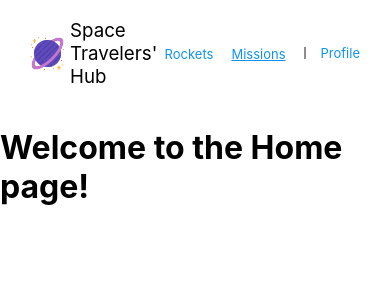
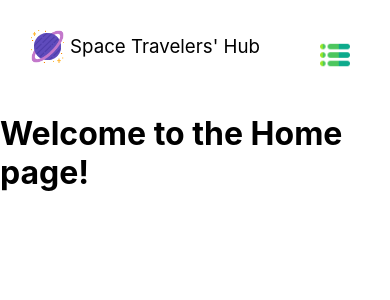
Before and after one commit to ibugithub/Project-SpaceX, a React (Create React App) app: page /Missions in a window 390 px wide. Shown: the top 300 px of the page. Built offline with nearby package versions, Linux system fonts and the light colour scheme.

Commit message:
Add data fetching functionality and render the fetching data

```diff
--- a/package.json
+++ b/package.json
@@ -7,6 +7,8 @@
     "@testing-library/jest-dom": "^5.16.5",
     "@testing-library/react": "^13.4.0",
     "@testing-library/user-event": "^13.5.0",
+    "axios": "^1.4.0",
+    "prop-types": "^15.8.1",
     "react": "^18.2.0",
     "react-dom": "^18.2.0",
     "react-redux": "^8.1.1",
@@ -41,6 +43,7 @@
   "devDependencies": {
     "@babel/core": "^7.22.5",
     "@babel/eslint-parser": "^7.22.5",
+    "@babel/plugin-proposal-private-property-in-object": "^7.21.11",
     "@babel/plugin-syntax-jsx": "^7.22.5",
     "@babel/preset-env": "^7.22.5",
     "@babel/preset-react": "^7.22.5",
--- a/src/components/Navbar.js
+++ b/src/components/Navbar.js
@@ -1,28 +1,55 @@
-import React from 'react';
+import React, { useState, useRef } from 'react';
 import { NavLink } from 'react-router-dom';
 import '../styles/Navbar.css';
+import menu from '../images/menu.png';
 import saturn from '../images/saturn.png';
 
-const Navbar = () => (
+const Navbar = () => {
+  const navBar = useRef(null);
+  const navContainer = useRef(null);
+  const separator = useRef(null);
+  const [isToggled, setIsToggled] = useState(false);
+  const handleClick = () => {
+    setIsToggled(!isToggled);
+    if (isToggled) {
+      navBar.current.classList.add('toggledNav');
+      navContainer.current.classList.add('alignTop');
+      separator.current.style.display = 'none';
+    } else {
+      navBar.current.classList.remove('toggledNav');
+      navContainer.current.classList.remove('alignTop');
+      separator.current.style.display = 'block';
+    }
+  };
+  return (
+    <nav id="nav" ref={navContainer}>
 
-  <nav className="dFlx">
       <div className="logo_title_container">
         <img className="logo" src={saturn} alt="" />
-      <h3 className="fontW400">Space Travelers&apos; Hub</h3>
+        <h3 className="fontW400 margin0">Space Travelers&apos; Hub</h3>
       </div>
-    <ul className="NavBar_ul">
+
+      <div>
+
+        <div className="mobileShow">
+          <button id="menuImg" type="button" onClick={handleClick}>
+            <img id="menu-img" src={menu} alt="This is a menu logo" />
+          </button>
+        </div>
+
+        <ul className="desktopShow NavBar_ul" ref={navBar}>
           <li>
             <NavLink className={({ isActive }) => (isActive ? 'active' : ' ')} to="/"> Rockets</NavLink>
           </li>
-
           <li><NavLink to="/Missions">Missions</NavLink></li>
-
           <li className="profileLi">
-        <div className="spearator" />
+            <div ref={separator} className="spearator" />
             <NavLink className={({ isActive }) => (isActive ? 'active' : ' ')} to="/Profile"> Profile </NavLink>
           </li>
         </ul>
+
+      </div>
     </nav>
   );
-
+};
 export default Navbar;
--- /dev/null
+++ b/src/components/Rocket.js
@@ -0,0 +1,25 @@
+import React from 'react';
+import PropTypes from 'prop-types';
+import '../styles/Rocket.css';
+
+const Rocket = ({
+  id, name, image, description,
+}) => (
+  <div id="rocket-container">
+
+    <img className="rocket-images" src={image} alt="rocket  images" />
+    <div id="rocket-info">
+      <span>{name}</span>
+      <p>{description}</p>
+      <button type="button" id={id}> Reserve Rocket</button>
+    </div>
+  </div>
+);
+
+Rocket.propTypes = {
+  id: PropTypes.number.isRequired,
+  name: PropTypes.string.isRequired,
+  description: PropTypes.string.isRequired,
+  image: PropTypes.string.isRequired,
+};
+export default Rocket;
--- a/src/components/Rockets.js
+++ b/src/components/Rockets.js
@@ -1,5 +1,31 @@
-import React from 'react';
+import React, { useEffect } from 'react';
+import { useSelector, useDispatch } from 'react-redux';
+import { fetchRockets } from '../redux/rockets/RocketsSlice';
+import Rocket from './Rocket';
 
-const Rockets = () => <h1>Welcome to the Home page!</h1>;
+const Rockets = () => {
+  const rockets = useSelector((state) => state.rockets.rockets);
+  const dispatch = useDispatch();
+  useEffect(() => {
+    dispatch(fetchRockets());
+  }, [dispatch]);
+
+  return (
+    <ul>
+      {rockets.map((rocket) => (
+        <li key={rocket.id}>
+          <Rocket
+            id={rocket.id}
+            name={rocket.name}
+            type={rocket.type}
+            image={rocket.image}
+            description={rocket.description}
+          />
+        </li>
+      ))}
+    </ul>
+
+  );
+};
 
 export default Rockets;
--- a/src/index.js
+++ b/src/index.js
@@ -10,13 +10,11 @@ import reportWebVitals from './reportWebVitals';
 
 const root = ReactDOM.createRoot(document.getElementById('root'));
 root.render(
-  <React.StrictMode>
-    <Provider store={store}>
-      <BrowserRouter>
-        <App />
-      </BrowserRouter>
-    </Provider>
-  </React.StrictMode>,
+  <Provider store={store}>
+    <BrowserRouter>
+      <App />
+    </BrowserRouter>
+  </Provider>,
 );
 
 // If you want to start measuring performance in your app, pass a function
--- a/src/redux/rockets/RocketsSlice.js
+++ b/src/redux/rockets/RocketsSlice.js
@@ -1,12 +1,40 @@
-import { createSlice } from '@reduxjs/toolkit';
+import { createSlice, createAsyncThunk } from '@reduxjs/toolkit';
+import axios from 'axios';
+
+const baseUrl = 'https://api.spacexdata.com/v3/rockets/';
+const initialState = {
+  rockets: [],
+};
+
+const fetchRockets = createAsyncThunk('rockets/fetchRockets', async () => {
+  try {
+    const response = await axios.get(baseUrl);
+    return response.data;
+  } catch (error) {
+    throw Error('Failed to fetch books', error);
+  }
+});
 
 const rocketsSlice = createSlice({
   name: 'rockets',
-  initialState: [], // Add your initial state here
-  reducers: {
-    // Define your actions and reducers here
+  initialState,
+  extraReducers: (builder) => {
+    builder.addCase(fetchRockets.fulfilled, (state, action) => {
+      const allRockets = action.payload;
+      const cleanedData = allRockets.map((rocket) => (
+        {
+          id: rocket.id,
+          name: rocket.rocket_name,
+          type: rocket.rocket_type,
+          image: rocket.flickr_images[0],
+          description: rocket.description,
+        }
+      ));
+      state.rockets = cleanedData;
+    });
   },
 });
 
-export const { actions, reducer } = rocketsSlice;
 export default rocketsSlice.reducer;
+export const { updateName } = rocketsSlice.actions;
+export { fetchRockets };
--- a/src/styles/Navbar.css
+++ b/src/styles/Navbar.css
@@ -1,5 +1,6 @@
 li {
   list-style: none;
+  margin-bottom: 25px;
 }
 
 li a {
@@ -11,11 +12,14 @@ li a {
   padding-right: 5px;
 }
 
-.dFlx {
+#nav {
   display: flex;
-  justify-content: space-between;
   padding-right: 30px;
   padding-left: 30px;
+  align-items: center;
+  justify-content: space-between;
+  padding-top: 10px;
+  padding-bottom: 10px;
 }
 
 .logo_title_container {
@@ -55,3 +59,63 @@ li a {
   background-color: #938c8c;
   margin-right: 15px;
 }
+
+.desktopShow {
+  display: none;
+}
+
+#menu-img {
+  width: 30px;
+}
+
+button {
+  border: unset;
+  background-color: #397aef;
+  width: 120px;
+  padding: 10px;
+  color: white;
+  border-radius: 3px;
+  margin-top: 20px;
+}
+
+#menuImg {
+  border: unset;
+  width: auto;
+  background: transparent;
+}
+
+.toggledNav {
+  display: flex;
+  flex-direction: column;
+  justify-content: center;
+  align-items: flex-start;
+}
+
+.margin0 {
+  margin: unset;
+}
+
+.alignTop {
+  align-items: flex-start !important;
+}
+
+@media (min-width: 510px) {
+  .desktopShow {
+    display: flex;
+  }
+
+  .mobileShow {
+    display: none;
+  }
+}
+
+@media (max-width: 450px) {
+  .rocket-images {
+    width: 150px !important;
+    height: 100px !important;
+  }
+
+  #rocket-info p {
+    max-height: 100px !important;
+  }
+}
--- /dev/null
+++ b/src/styles/Rocket.css
@@ -0,0 +1,22 @@
+#rocket-container {
+  display: flex;
+  gap: 20px;
+  padding-right: 30px;
+}
+
+.rocket-images {
+  width: 200px;
+  height: 150px;
+}
+
+#rocket-info {
+  display: flex;
+  flex-direction: column;
+}
+
+#rocket-info p {
+  max-height: 150px;
+  overflow: auto;
+  margin: unset;
+  margin-top: 10px;
+}
```
Also changed, not shown: src/images/menu.png (added), 1 other file (tests, documents, lock files or other folders). Lines whose indentation alone changed are shown as unchanged.
